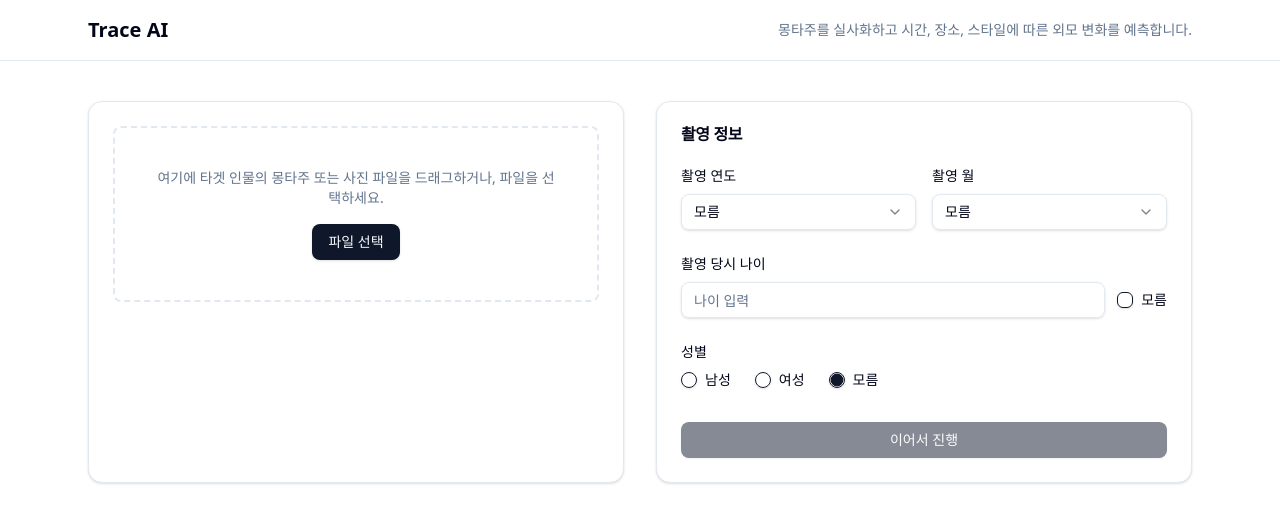
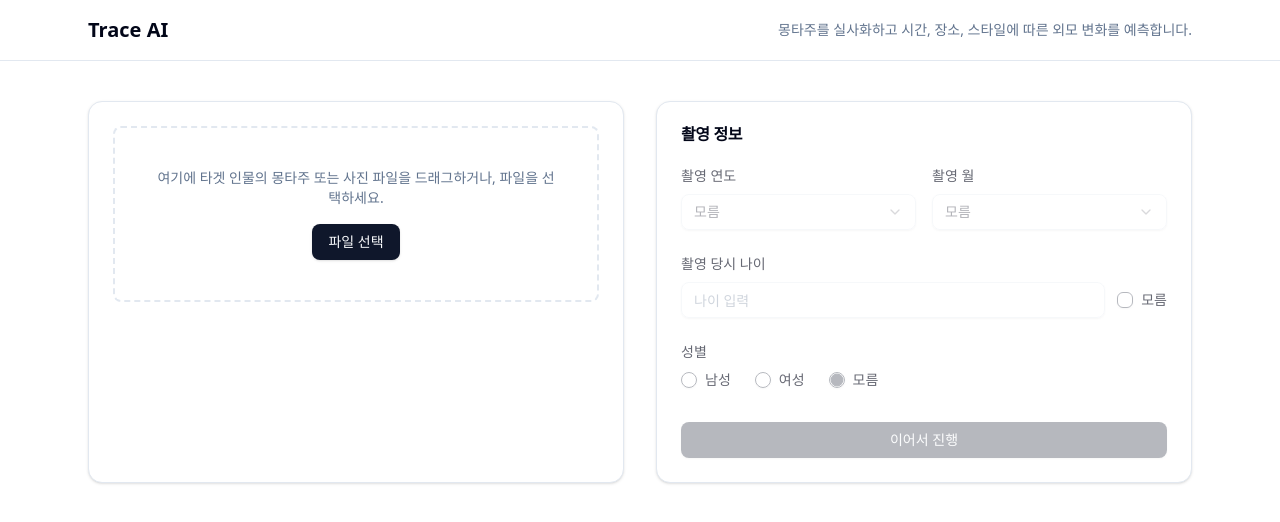
Before and after one commit to newmeans-official/trace-ai, a React (Vite) app: page / in a window 1280 px wide. Shown: the top 522 px of the page. Built offline with nearby package versions, Linux system fonts and the light colour scheme.

Commit message:
Phase 4 update : Add disabled state support to ImageUploader, LocationSelector, and TargetInfoForm components

```diff
--- a/src/components/domain/ImageUploader.tsx
+++ b/src/components/domain/ImageUploader.tsx
@@ -6,9 +6,10 @@ import { Button } from '@/components/ui/button'
 type ImageUploaderProps = {
   previewUrl?: string | null
   onFileSelected: (file: File) => void
+  disabled?: boolean
 }
 
-export function ImageUploader({ previewUrl, onFileSelected }: ImageUploaderProps) {
+export function ImageUploader({ previewUrl, onFileSelected, disabled }: ImageUploaderProps) {
   const onDrop = useCallback(
     (acceptedFiles: File[]) => {
       if (acceptedFiles && acceptedFiles[0]) {
@@ -24,15 +25,16 @@ export function ImageUploader({ previewUrl, onFileSelected }: ImageUploaderProps
     maxFiles: 1,
     noClick: true,
     noKeyboard: true,
+    disabled: Boolean(disabled),
   })
 
   return (
     <Card className="w-full">
       <CardContent className="p-6">
         {previewUrl ? (
-          <div className="space-y-4">
+          <div className="space-y-4" aria-disabled={disabled}>
             <div
-              className="relative flex h-[360px] w-full cursor-pointer items-center justify-center overflow-hidden rounded-md border bg-muted/20"
+              className={`relative flex h-[360px] w-full items-center justify-center overflow-hidden rounded-md border bg-muted/20 ${disabled ? 'pointer-events-none opacity-60' : 'cursor-pointer'}`}
               {...getRootProps()}
             >
               <input {...getInputProps()} />
@@ -43,21 +45,21 @@ export function ImageUploader({ previewUrl, onFileSelected }: ImageUploaderProps
               />
             </div>
             <div className="flex">
-              <Button type="button" variant="outline" onClick={open}>
+              <Button type="button" variant="outline" onClick={open} disabled={disabled}>
                 변경
               </Button>
             </div>
           </div>
         ) : (
           <div
-            className="flex cursor-pointer flex-col items-center justify-center gap-4 rounded-md border-2 border-dashed p-10 text-center"
+            className={`flex flex-col items-center justify-center gap-4 rounded-md border-2 border-dashed p-10 text-center ${disabled ? 'pointer-events-none opacity-60' : 'cursor-pointer'}`}
             {...getRootProps()}
           >
             <input {...getInputProps()} />
             <div className="text-sm text-muted-foreground">
               여기에 타겟 인물의 몽타주 또는 사진 파일을 드래그하거나, 파일을 선택하세요.
             </div>
-            <Button type="button" onClick={open}>파일 선택</Button>
+            <Button type="button" onClick={open} disabled={disabled}>파일 선택</Button>
           </div>
         )}
       </CardContent>
--- a/src/components/domain/LocationSelector.tsx
+++ b/src/components/domain/LocationSelector.tsx
@@ -9,6 +9,7 @@ import type { LocationInfo } from '@/types'
 
 type LocationSelectorProps = {
   onLocationSubmit: (location: LocationInfo, keywords: string[]) => void
+  disabled?: boolean
 }
 
 const countryToCities: Record<string, { label: string; value: string }[]> = {
@@ -29,7 +30,7 @@ const countryToCities: Record<string, { label: string; value: string }[]> = {
   ],
 }
 
-export function LocationSelector({ onLocationSubmit }: LocationSelectorProps) {
+export function LocationSelector({ onLocationSubmit, disabled }: LocationSelectorProps) {
   const [country, setCountry] = useState<string>('')
   const [city, setCity] = useState<string>('')
   const [isLoading, setIsLoading] = useState(false)
@@ -60,8 +61,8 @@ export function LocationSelector({ onLocationSubmit }: LocationSelectorProps) {
         <div className="grid grid-cols-1 gap-4 md:grid-cols-2">
           <div>
             <label className="mb-2 block text-sm font-medium">국가</label>
-            <Select value={country} onValueChange={handleCountryChange}>
-              <SelectTrigger>
+            <Select value={country} onValueChange={handleCountryChange} disabled={disabled}>
+              <SelectTrigger disabled={disabled}>
                 <SelectValue placeholder="국가 선택" />
               </SelectTrigger>
               <SelectContent>
@@ -73,8 +74,8 @@ export function LocationSelector({ onLocationSubmit }: LocationSelectorProps) {
           </div>
           <div>
             <label className="mb-2 block text-sm font-medium">도시</label>
-            <Select value={city} onValueChange={handleCityChange} disabled={!country}>
-              <SelectTrigger>
+            <Select value={city} onValueChange={handleCityChange} disabled={!country || disabled}>
+              <SelectTrigger disabled={!country || disabled}>
                 <SelectValue placeholder="도시 선택" />
               </SelectTrigger>
               <SelectContent>
@@ -102,7 +103,7 @@ export function LocationSelector({ onLocationSubmit }: LocationSelectorProps) {
         <div className="pt-2">
           <Button
             type="button"
-            disabled={!canProceed}
+            disabled={!canProceed || !!disabled}
             onClick={() => onLocationSubmit({ country, city }, keywords)}
             className="w-full"
           >
--- a/src/components/domain/TargetInfoForm.tsx
+++ b/src/components/domain/TargetInfoForm.tsx
@@ -37,12 +37,12 @@ export function TargetInfoForm({ disabled, onFormSubmit }: TargetInfoFormProps)
       <CardHeader>
         <CardTitle>촬영 정보</CardTitle>
       </CardHeader>
-      <CardContent className="space-y-6">
+      <CardContent className={`space-y-6 ${disabled ? 'pointer-events-none opacity-60' : ''}`} aria-disabled={disabled}>
         <div className="grid grid-cols-1 gap-4 md:grid-cols-2">
           <div>
             <label className="mb-2 block text-sm font-medium">촬영 연도</label>
-            <Select value={shotYear} onValueChange={setShotYear}>
-              <SelectTrigger>
+            <Select value={shotYear} onValueChange={setShotYear} disabled={disabled}>
+              <SelectTrigger disabled={disabled}>
                 <SelectValue placeholder="연도 선택" />
               </SelectTrigger>
               <SelectContent>
@@ -57,8 +57,8 @@ export function TargetInfoForm({ disabled, onFormSubmit }: TargetInfoFormProps)
           </div>
           <div>
             <label className="mb-2 block text-sm font-medium">촬영 월</label>
-            <Select value={shotMonth} onValueChange={setShotMonth}>
-              <SelectTrigger>
+            <Select value={shotMonth} onValueChange={setShotMonth} disabled={disabled}>
+              <SelectTrigger disabled={disabled}>
                 <SelectValue placeholder="월 선택" />
               </SelectTrigger>
               <SelectContent>
@@ -89,11 +89,11 @@ export function TargetInfoForm({ disabled, onFormSubmit }: TargetInfoFormProps)
               placeholder="나이 입력"
               value={age}
               onChange={(e) => setAge(e.target.value)}
-              disabled={ageUnknown}
+              disabled={ageUnknown || !!disabled}
             />
           </div>
           <div className="mb-2 flex items-center gap-2">
-            <Checkbox id="age-unknown" checked={ageUnknown} onCheckedChange={(v) => setAgeUnknown(Boolean(v))} />
+            <Checkbox id="age-unknown" checked={ageUnknown} onCheckedChange={(v) => setAgeUnknown(Boolean(v))} disabled={disabled} />
             <label htmlFor="age-unknown" className="text-sm">
               모름
             </label>
@@ -102,7 +102,7 @@ export function TargetInfoForm({ disabled, onFormSubmit }: TargetInfoFormProps)
 
         <div>
           <label className="mb-2 block text-sm font-medium">성별</label>
-          <RadioGroup className="flex gap-6" value={gender} onValueChange={(v) => setGender(v as any)}>
+          <RadioGroup className="flex gap-6" value={gender} onValueChange={(v) => setGender(v as any)} disabled={disabled}>
             <div className="flex items-center gap-2">
               <RadioGroupItem value="male" id="gender-male" />
               <label htmlFor="gender-male" className="text-sm">
--- a/src/pages/MainPage.tsx
+++ b/src/pages/MainPage.tsx
@@ -1,4 +1,4 @@
-import { useEffect, useMemo, useState } from 'react'
+import { useEffect, useMemo, useRef, useState } from 'react'
 import { Header } from '@/components/layout/Header'
 import { ImageUploader } from '@/components/domain/ImageUploader'
 import { TargetInfoForm } from '@/components/domain/TargetInfoForm'
@@ -6,6 +6,7 @@ import { LocationSelector } from '@/components/domain/LocationSelector'
 import { ResultView } from '@/components/domain/ResultView'
 import type { LocationInfo, TargetInfo, ImageResult } from '@/types'
 import { generateImages } from '@/services/api'
+
 
 type Step = 'upload' | 'location' | 'result'
 
@@ -18,6 +19,10 @@ export function MainPage() {
   const [keywords, setKeywords] = useState<string[]>([])
   const [results, setResults] = useState<ImageResult[]>([])
   const [isGenerating, setIsGenerating] = useState(false)
+
+  const uploadRef = useRef<HTMLDivElement | null>(null)
+  const locationRef = useRef<HTMLDivElement | null>(null)
+  const resultRef = useRef<HTMLDivElement | null>(null)
 
   useEffect(() => {
     if (!file) return
@@ -38,51 +43,78 @@ export function MainPage() {
     run()
   }, [step, file, targetInfo, keywords])
 
-  // derived flags will be used in later phases if needed
-
   const fullTargetInfo = useMemo(() => {
     if (!file || !targetInfo) return null
     return { imageFile: file, ...targetInfo } as TargetInfo
   }, [file, targetInfo])
 
+  const scrollTo = (ref: React.RefObject<HTMLDivElement | null>) => {
+    ref.current?.scrollIntoView({ behavior: 'smooth', block: 'start' })
+  }
+
+  const resetFromUpload = () => {
+    setTargetInfo(null)
+    setLocationInfo(null)
+    setKeywords([])
+    setResults([])
+    setIsGenerating(false)
+    setStep('upload')
+    scrollTo(uploadRef)
+  }
+
+  const resetFromLocation = () => {
+    setLocationInfo(null)
+    setKeywords([])
+    setResults([])
+    setIsGenerating(false)
+    setStep('location')
+    scrollTo(locationRef)
+  }
+
+  const goToLocation = (info: Omit<TargetInfo, 'imageFile'>) => {
+    setTargetInfo(info)
+    setStep('location')
+    setTimeout(() => scrollTo(locationRef), 0)
+  }
+
+  const goToResult = (loc: LocationInfo, kws: string[]) => {
+    setLocationInfo(loc)
+    setKeywords(kws)
+    setStep('result')
+    setTimeout(() => scrollTo(resultRef), 0)
+  }
+
   return (
     <div className="min-h-screen">
       <Header />
-      <main className="mx-auto grid w-full max-w-6xl gap-10 px-6 py-10">
-        {step === 'upload' && (
-          <section className="grid grid-cols-2 gap-8 animate-in fade-in-10">
-            <ImageUploader previewUrl={previewUrl} onFileSelected={setFile as any} />
-            <TargetInfoForm
-              disabled={!file}
-              onFormSubmit={(info) => {
-                setTargetInfo(info)
-                setStep('location')
-              }}
-            />
-          </section>
-        )}
+      <main className="mx-auto grid w-full max-w-6xl gap-14 px-6 py-10">
+        <section ref={uploadRef} className="grid grid-cols-2 gap-8">
+          <ImageUploader previewUrl={previewUrl} onFileSelected={setFile as any} disabled={step !== 'upload'} />
+          <TargetInfoForm disabled={!file || step !== 'upload'} onFormSubmit={goToLocation} />
+          <div className="col-span-2 flex justify-end gap-3">
+            {step !== 'upload' && (
+              <button className="text-sm text-muted-foreground underline" onClick={resetFromUpload}>
+                다시 설정하기 (업로드)
+              </button>
+            )}
+          </div>
+        </section>
 
-        {step === 'location' && (
-          <section className="animate-in fade-in-10">
-            <LocationSelector
-              onLocationSubmit={(loc, kws) => {
-                setLocationInfo(loc)
-                setKeywords(kws)
-                setStep('result')
-              }}
-            />
-          </section>
+        {step !== 'upload' && (
+        <section ref={locationRef} className="">
+          <LocationSelector disabled={step !== 'location'} onLocationSubmit={goToResult} />
+          <div className="mt-2 flex justify-end gap-3">
+            <button className="text-sm text-muted-foreground underline" onClick={resetFromLocation}>
+              다시 설정하기 (지역)
+            </button>
+          </div>
+        </section>
         )}
 
         {step === 'result' && (
-          <section className="animate-in fade-in-10">
-            <ResultView
-              isLoading={isGenerating}
-              targetInfo={fullTargetInfo}
-              locationInfo={locationInfo}
-              results={results}
-            />
-          </section>
+        <section ref={resultRef} className="">
+          <ResultView isLoading={isGenerating} targetInfo={fullTargetInfo} locationInfo={locationInfo} results={results} />
+        </section>
         )}
       </main>
     </div>
```
